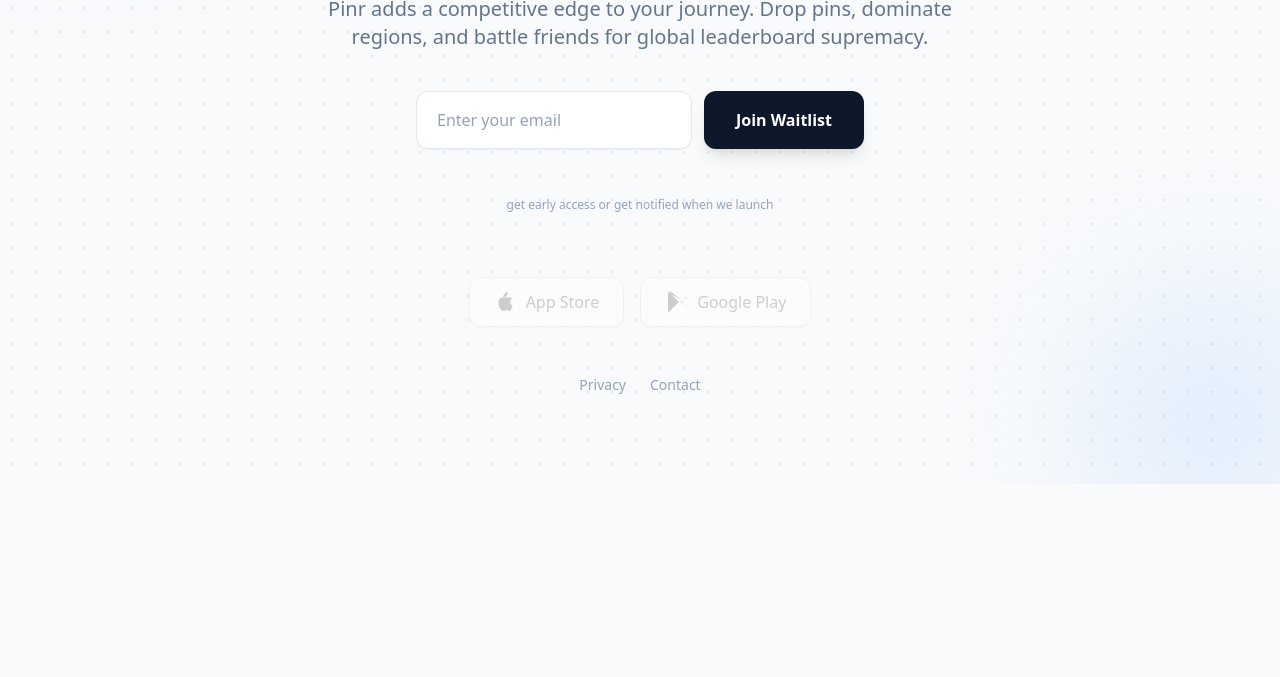
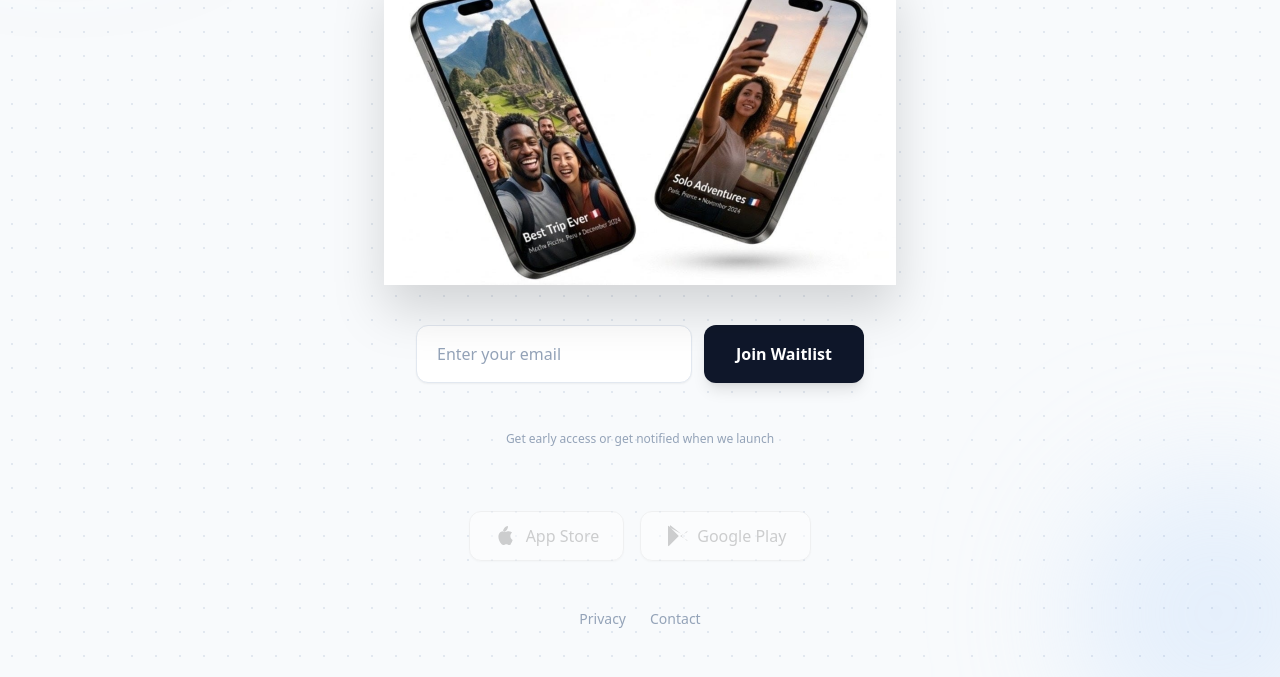
Before and after one commit to builtbylee/pinr, a website: page docs/index.html in a window 1280 px wide. Shown: the part 316-993 px from the top of the page. Before the commit the page ends 800 px from the top, so only its background shows below. Drawn offline with nearby package versions, Linux system fonts and the light colour scheme.

Commit message:
Update simple landing page layout and image

```diff
--- a/docs/index.html
+++ b/docs/index.html
@@ -79,10 +79,11 @@
                 <span class="gradient-text">Victory Lap</span>
             </h1>
 
-            <p class="text-lg sm:text-xl text-slate-500 mb-10 max-w-2xl mx-auto leading-relaxed">
-                Pinr adds a competitive edge to your journey. Drop pins, dominate regions, and battle friends for global
-                leaderboard supremacy.
-            </p>
+            <!-- Hero Image -->
+            <div class="my-10 flex justify-center">
+                <img src="assets/landing-phones.png" alt="Pinr App Preview"
+                    class="w-full max-w-lg object-contain drop-shadow-2xl">
+            </div>
 
             <!-- Waitlist Form -->
             <div class="max-w-md mx-auto mb-16">
@@ -96,7 +97,7 @@
                 </form>
                 <p id="feedback" class="text-sm mt-3 font-medium h-5 opacity-0 transition-opacity duration-300"></p>
                 <div class="text-xs text-slate-400 mt-4">
-                    get early access or get notified when we launch
+                    Get early access or get notified when we launch
                 </div>
             </div>
 
```
Also changed, not shown: docs/assets/landing-phones.png (added).
